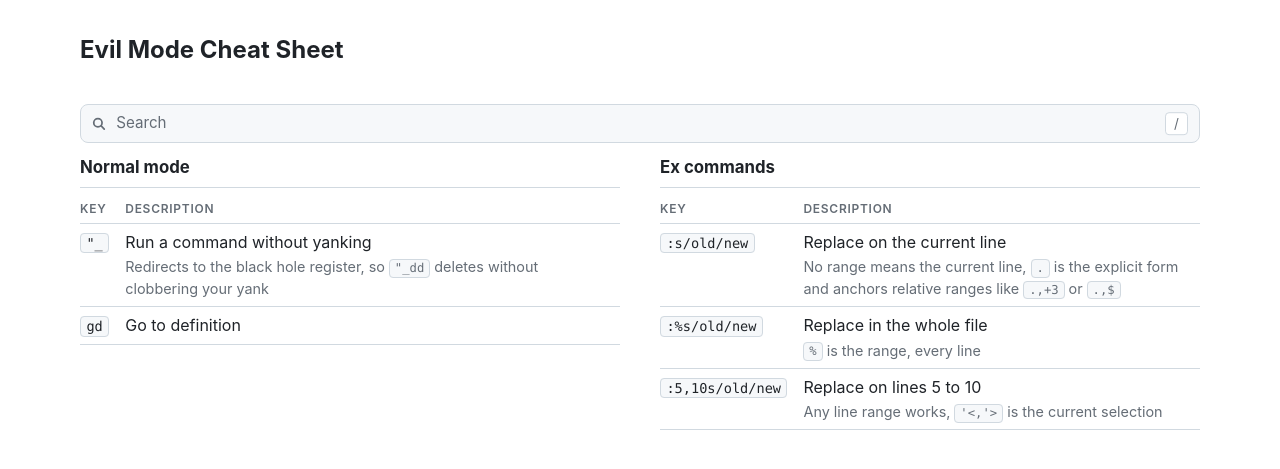
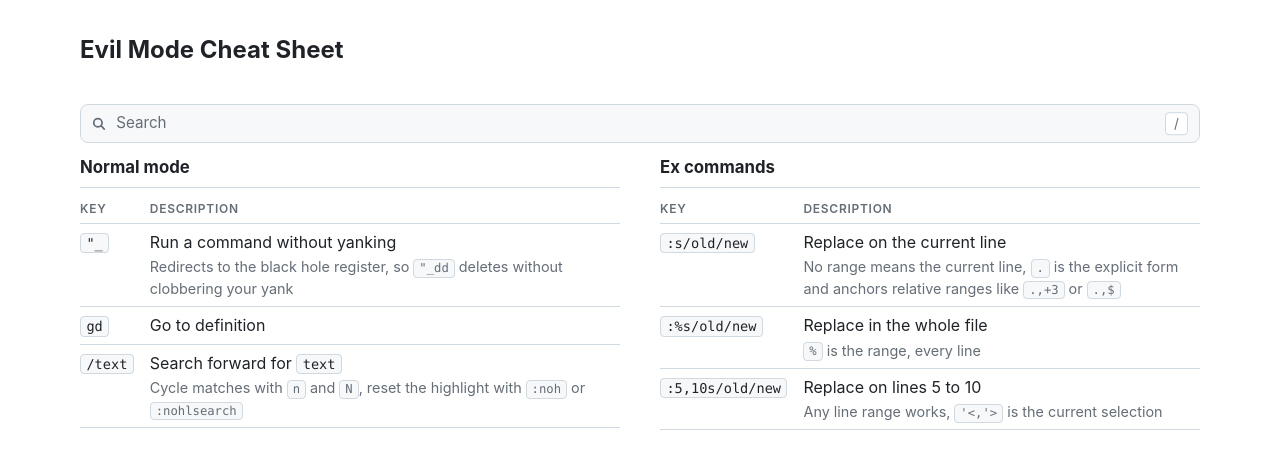
Before and after one commit to bearylabs/evil-mode-cheat-sheet, a Jekyll site: the page built from index.md, in a window 1280 px wide. Shown: the top 469 px of the page. Built offline with Jekyll 4.4.1, drawn with Linux system fonts in a browser that asks for light colours.

Commit message:
add /text search binding

```diff
--- a/index.md
+++ b/index.md
@@ -9,6 +9,7 @@
 | --- | --- |
 | `"_` | Run a command without yanking<br>*Redirects to the black hole register, so `"_dd` deletes without clobbering your yank* |
 | `gd` | Go to definition |
+| `/text` | Search forward for `text`<br>*Cycle matches with `n` and `N`, reset the highlight with `:noh` or `:nohlsearch`* |
 
 </div>
 
```
